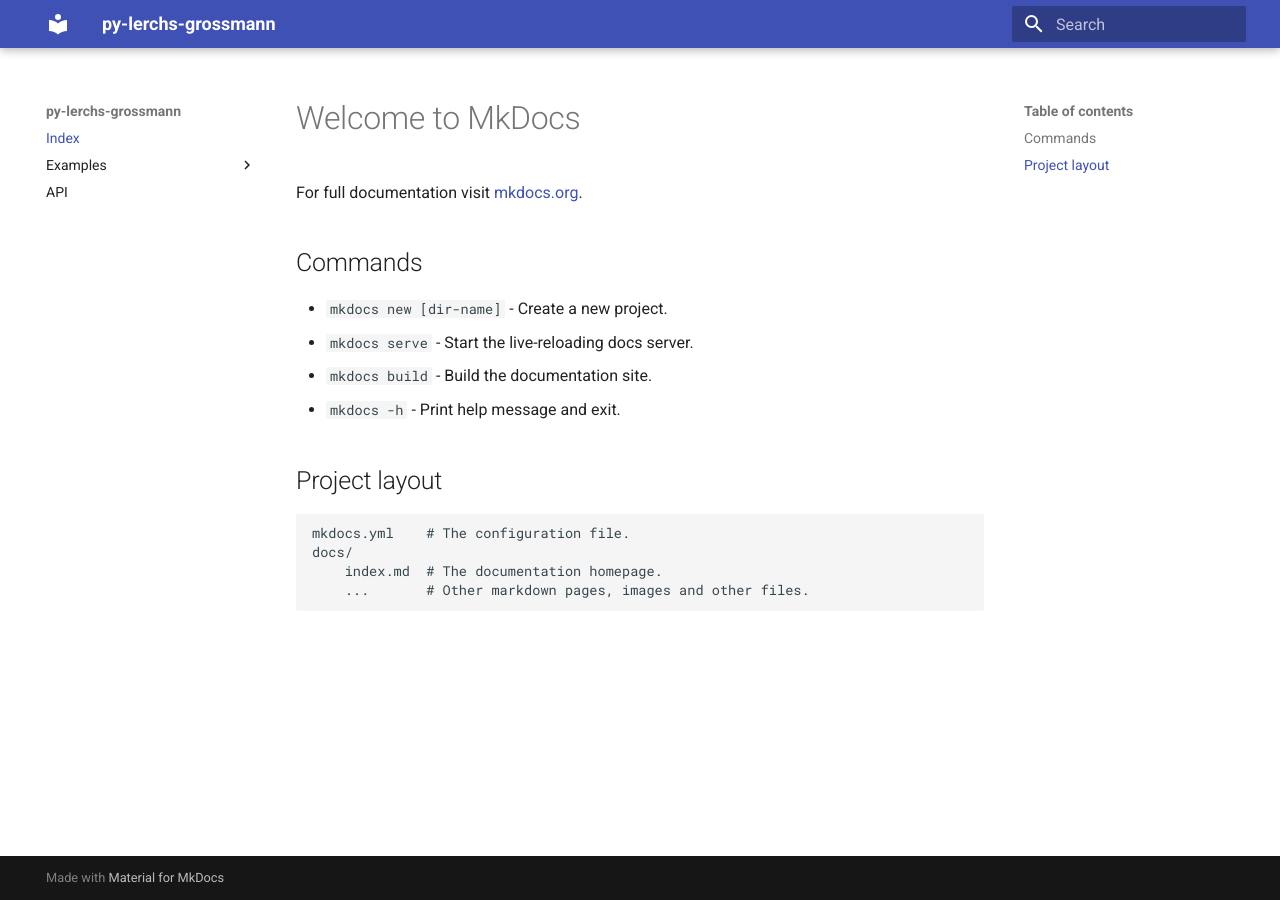
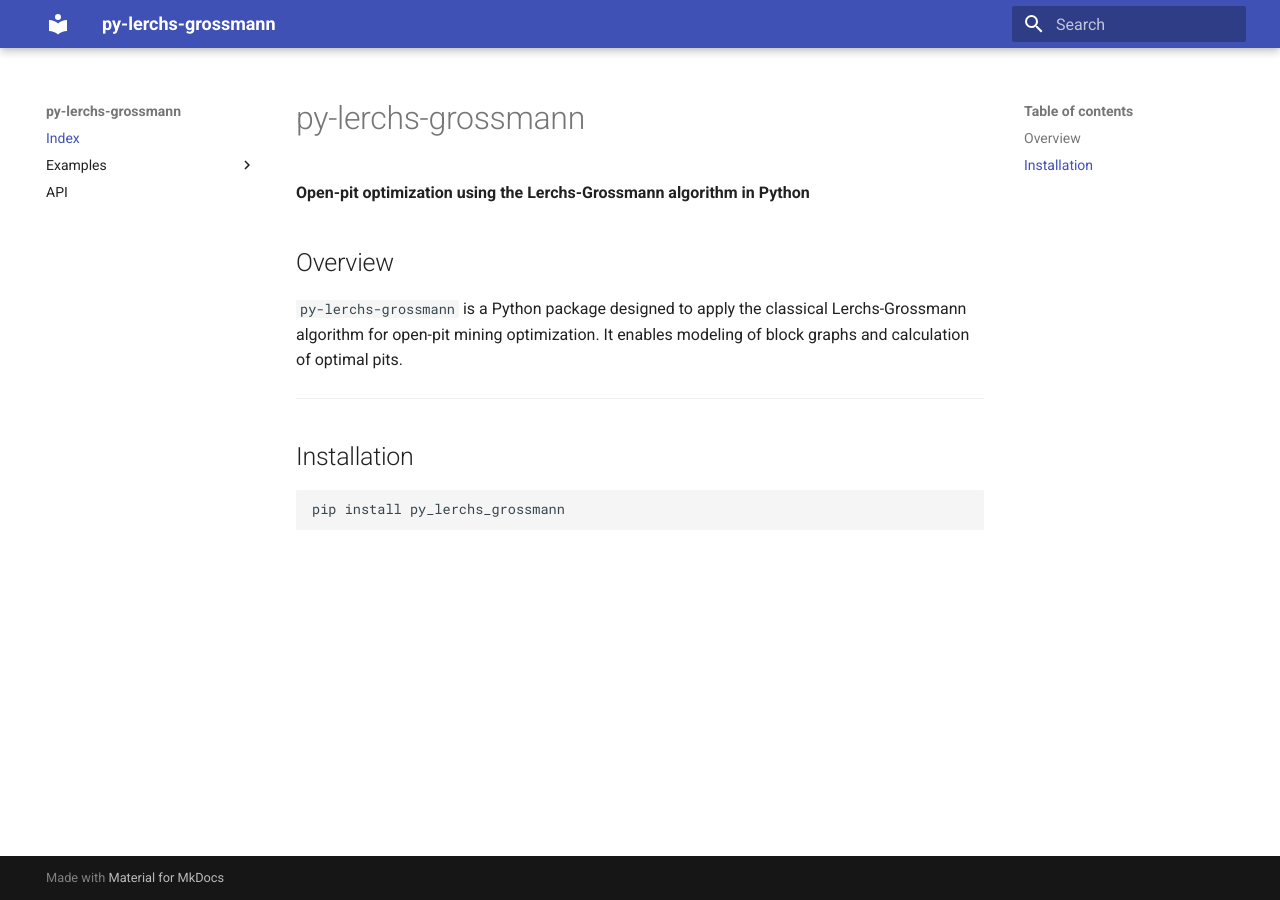
Before and after one commit to Mau-Aravena/py-lerchs-grossmann, an MkDocs documentation site: the page built from docs/index.md, in a window 1280 px wide. Built offline with MkDocs 1.6.1 and Material for MkDocs 9.7.7, drawn with Linux system fonts in a browser that asks for light colours.

````diff
--- a/docs/index.md
+++ b/docs/index.md
@@ -1,17 +1,15 @@
-# Welcome to MkDocs
+# py-lerchs-grossmann
 
-For full documentation visit [mkdocs.org](https://www.mkdocs.org).
+**Open-pit optimization using the Lerchs-Grossmann algorithm in Python**
 
-## Commands
+## Overview
 
-- `mkdocs new [dir-name]` - Create a new project.
-- `mkdocs serve` - Start the live-reloading docs server.
-- `mkdocs build` - Build the documentation site.
-- `mkdocs -h` - Print help message and exit.
+`py-lerchs-grossmann` is a Python package designed to apply the classical Lerchs-Grossmann algorithm for open-pit mining optimization. It enables modeling of block graphs and calculation of optimal pits.
 
-## Project layout
+---
 
-    mkdocs.yml    # The configuration file.
-    docs/
-        index.md  # The documentation homepage.
-        ...       # Other markdown pages, images and other files.
+## Installation
+
+```bash
+pip install py_lerchs_grossmann
+```
--- a/src/py_lerchs_grossmann/__about__.py
+++ b/src/py_lerchs_grossmann/__about__.py
@@ -1,4 +1,4 @@
 # SPDX-FileCopyrightText: 2025-present MauMau <mau.aravena@outlook.com>
 #
 # SPDX-License-Identifier: BSD-3-Clause
-__version__ = "0.0.7"
+__version__ = "0.0.8"
````
Also changed, not shown: docs/Examples/Example1.md (+1 -0 lines), docs/Examples/Example3.md (added, +184 -0 lines), docs/img/Block_model_original_cutoff_0.png (added), docs/img/Block_model_original_cutoff_05.png (added), docs/img/Block_model_pit_cutoff_0.png (added), docs/img/Block_model_pit_cutoff_05.png (added).
